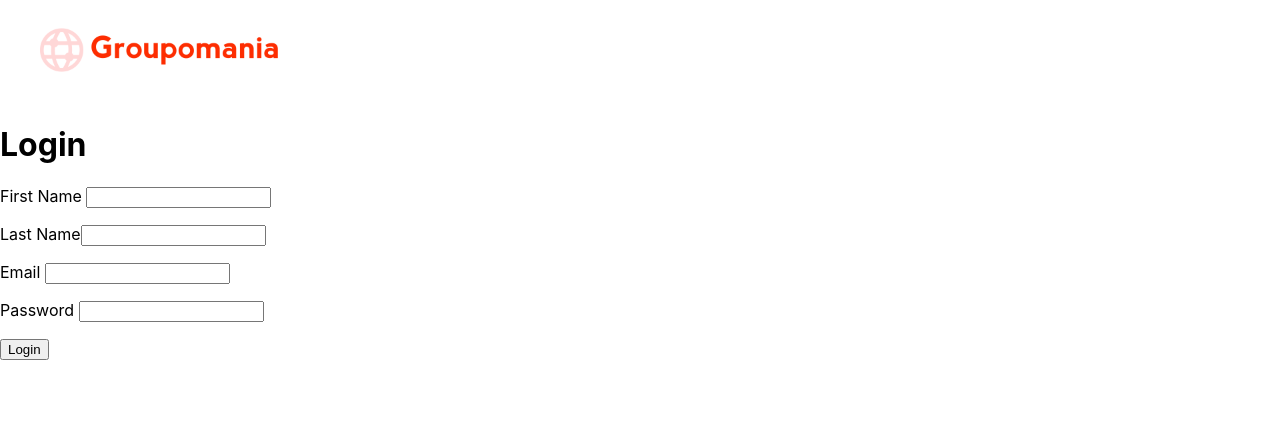
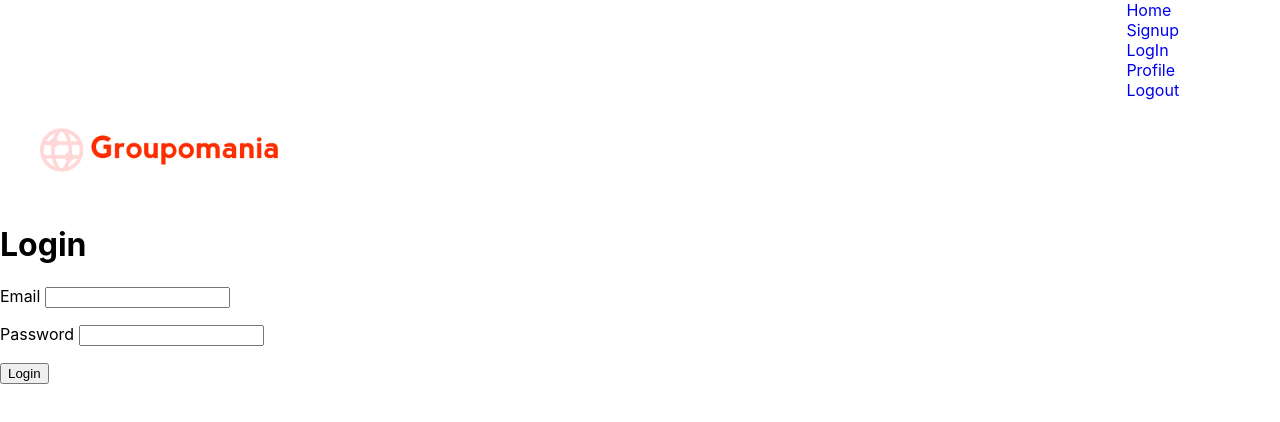
Before and after one commit to Olivertwst/groupomania, a React (Create React App) app in the folder front/: page /login in a window 1280 px wide. Shown: the top 422 px of the page. Built offline with nearby package versions, Linux system fonts and the light colour scheme.

Commit message:
fixed todo's

```diff
--- a/front/src/App.jsx
+++ b/front/src/App.jsx
@@ -8,6 +8,7 @@ import { Navigate, Outlet } from 'react-router-dom';
 import Banner from './components/Banner.jsx';
 import Profile from './pages/Profile.jsx';
 
+// TODO DECLARE AND EXPORT A FUNCTION CALLED "isLoggedIn" AND WILL RETURN A TRUE/FALSE IF THE USESRS TOKEN IS IN LOCAL STORAGE
 const PrivateRoutes = () => {
   const auth = JSON.parse(localStorage.getItem('auth') || '{"token": false}');
 
@@ -16,9 +17,8 @@ const PrivateRoutes = () => {
 
 const App = () => {
   return (
-    <>
+    <Router>
       <Banner />
-      <Router>
       <Routes>
         <Route element={<PrivateRoutes />}>
           <Route path="/" element={<Home />} />
@@ -28,7 +28,6 @@ const App = () => {
         <Route path="/login" element={<LogIn />} />
       </Routes>
     </Router>
-    </>
   );
 }
 
--- a/front/src/components/Banner.css
+++ b/front/src/components/Banner.css
@@ -3,6 +3,10 @@
     height: 100px;
     width: 300px;
     object-fit: cover;
+}
 
-
+nav a {
+    display:flex;
+    text-decoration: none;
+    margin-left: 88%;
 }
--- a/front/src/components/Banner.jsx
+++ b/front/src/components/Banner.jsx
@@ -1,9 +1,24 @@
 import logo from '../assets/icon-left-font.png';
 import './Banner.css';
+import { Link } from "react-router-dom";
+
 
 function Banner() {
+    function handleClick() {
+        console.log('Link clicked!');
+    }
     return (
-        <div> <img src={logo} alt="logo" className="banner-image" /> </div>
+        <header>
+            <nav>
+                <Link to="/">Home</Link>
+                <Link to="/signup">Signup</Link>
+                <Link to="/login">LogIn</Link>
+                <Link to="/profile">Profile</Link>
+                <Link to="/" onClick={handleClick}>Logout</Link>
+                {/* <i className="fa-solid fa-bars"></i> */}
+            </nav>
+            <img src={logo} alt="logo" className="banner-image" />
+        </header>
     )
 }
 // TODO ADD LOGO AND NAVIGTION MENU
--- a/front/src/pages/LogIn.jsx
+++ b/front/src/pages/LogIn.jsx
@@ -1,11 +1,12 @@
 import axios from "axios"
 import { useState } from "react"
+import { useNavigate } from "react-router-dom"
 
 function Login() {
-    const [firstName, setFirstName] = useState()
-    const [lastName, setLastName] = useState()
-    const [email, setEmail] = useState()
-    const [password, setPassword] = useState()
+    const [email, setEmail] = useState('')
+    const [password, setPassword] = useState('')
+    const [errorMessage, setError] = useState('')
+    const navigate = useNavigate();
 
     const handleSubmit = e => {
         // Prevent the default submit and page reload
@@ -13,35 +14,29 @@ function Login() {
 
         // Handle validations
         axios
-            .post("http://localhost:3000/api/auth/login", { firstName, lastName, email, password })
+            .post("http://localhost:3000/api/auth/login", { email, password })
             .then(response => {
-                console.log(response)
                 // Handle response
-                // TODO store user info in localstorage
-                // TODO redirect user to homepage
-
-            })
-            // TODO ADD CATCH FOR ERRORS AND DISPLAY MESSAGE FOR USER. "IF ERROR (User name and/or password incorrect )"
+                localStorage.setItem('auth', JSON.stringify(response.data));
+                navigate('/');
+            }).catch(error => {
+                setError('Invalid Username and/or Password')
+            });
     }
 
     return (
         <div>
+            {errorMessage && (
+                <p className="error"> {errorMessage} </p>
+            )}
             <form action="" id="login" method="post" onSubmit={handleSubmit}>
                 <h1>Login</h1>
                 <p className="item">
-                    <label for="first-name"> First Name </label>
-                    <input type="text" name="firstName" id="first-name" onChange={e => setFirstName(e.target.value)} value={firstName} />
-                </p>
-                <p className="item">
-                    <label for="last-name"> Last Name</label>
-                    <input type="text" name="lastName" id="last-name" onChange={e => setLastName(e.target.value)} value={lastName} />
-                </p>
-                <p className="item">
-                    <label for="email"> Email </label>
+                    <label htmlFor="email"> Email </label>
                     <input type="email" name="email" id="email" onChange={e => setEmail(e.target.value)} value={email} />
                 </p>
                 <p className="item">
-                    <label for="password"> Password </label>
+                    <label htmlFor="password"> Password </label>
                     <input type="password" name="password" id="password" onChange={e => setPassword(e.target.value)} value={password} />
                 </p>
                 <p className="item">
--- a/front/src/pages/Profile.jsx
+++ b/front/src/pages/Profile.jsx
@@ -1,5 +1,6 @@
 function Profile() {
     return <div>Welcome to your profile...</div>;
 }
-
+// TODO ADD A BUTTON FOR THE USER TO DELETE THEIR ACCT
+// TODO NAV USER TO SIGN UP PAGE
 export default Profile;
--- a/front/src/pages/SignUp.jsx
+++ b/front/src/pages/SignUp.jsx
@@ -1,15 +1,22 @@
-import axios from "axios"
-import { useState } from "react"
+// import '../styles/Signup.css';
+import axios from "axios";
+import { useState } from "react";
+import { useNavigate } from "react-router-dom";
 
 function Signup() {
     const [firstName, setFirstName] = useState()
     const [lastName, setLastName] = useState()
     const [email, setEmail] = useState()
     const [password, setPassword] = useState()
+    const [errorMessage, setError] = useState('')
+    const navigate = useNavigate();
 
     const handleSubmit = e => {
         // Prevent the default submit and page reload
         e.preventDefault()
+
+        // After successful signup:
+        // setSignedUp(true);
 
         // Handle validations
         axios
@@ -17,14 +24,19 @@ function Signup() {
             .then(response => {
                 console.log(response)
                 // Handle response
-                // TODO redirect user to Login
-
+                navigate('/login'); // Redirect to login page
             })
-            // TODO ADD CATCH FOR ERRORS AND DISPLAY MESSAGE FOR USER. "IF ERROR (ERROR UNABLE TO LOGIN)"
+            .catch(error => {
+                setError ('ERROR UNABLE TO LOGIN')
+            });
+        // TODO ADD CATCH FOR ERRORS AND DISPLAY MESSAGE FOR USER. "IF ERROR (ERROR UNABLE TO LOGIN)"
     }
 
     return (
         <div>
+            {errorMessage && (
+                <p className="error"> {errorMessage} </p>
+            )}
             <form action="" id="signup" method="post" onSubmit={handleSubmit}>
                 <h1>Signup</h1>
                 <p className="item">
```
Also changed, not shown: 1 other file (tests, documents, lock files or other folders). Lines whose indentation alone changed are shown as unchanged.
